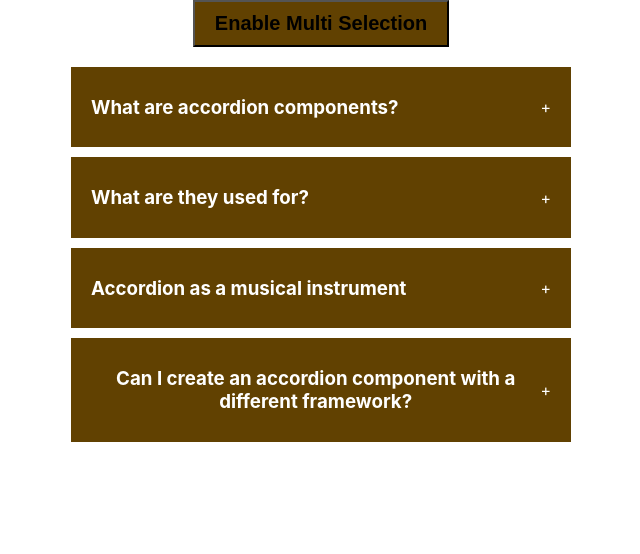
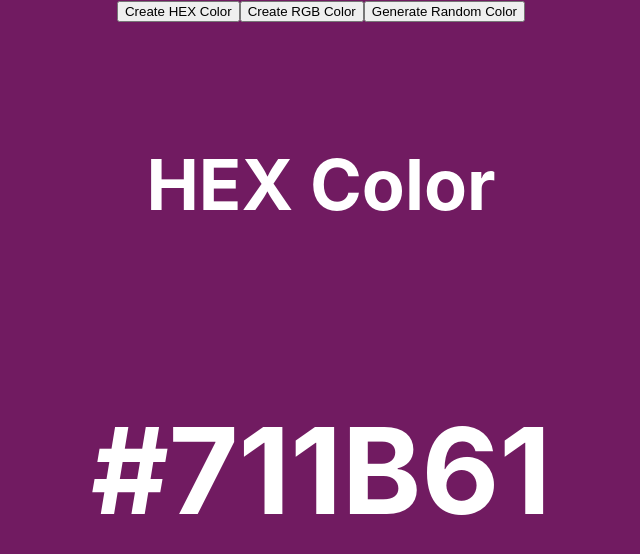
Before and after one commit to biplavbarua/Reactjs_Mini-Project, a React (Create React App) app: page / in a window 1280 px wide. Shown: the top 554 px of the page, without its empty margins (319-959 px from the left). Built offline with nearby package versions, Linux system fonts and the light colour scheme.

Commit message:
Random-Color Generator

```diff
--- a/src/App.js
+++ b/src/App.js
@@ -1,12 +1,16 @@
-
-import './App.css';
-import Accordian from './components/accordian';
+import "./App.css";
+import Accordian from "./components/accordian";
+import RandomColor from "./components/random-color";
 
 function App() {
   return (
     <div className="App">
-      {/* Accordinan Component */}
-      <Accordian/>
+      {/* Accordian Component */}
+      {/* <Accordian /> */}
+
+      {/* Random Color Component */}
+      <RandomColor />
+
     </div>
   );
 }
--- /dev/null
+++ b/src/components/random-color/index.jsx
@@ -0,0 +1,71 @@
+import { useEffect, useState } from "react";
+
+export default function RandomColor() {
+  const [typeOfColor, setTypeOfColor] = useState("hex");
+  const [color, setColor] = useState("#000000");
+
+  function randomColorUtility(length) {
+    return Math.floor(Math.random() * length);
+  }
+
+  function handleCreateRandomHexColor() {
+    // #678765
+    const hex = [1, 2, 3, 4, 5, 6, 7, 8, 9, "A", "B", "C", "D", "E", "F"];
+    let hexColor = "#";
+
+    for (let i = 0; i < 6; i++) {
+      hexColor += hex[randomColorUtility(hex.length)];
+    }
+    setColor(hexColor);
+  }
+
+  function handleCreateRandomRgbColor() {
+    const r = randomColorUtility(256);
+    const g = randomColorUtility(256);
+    const b = randomColorUtility(256);
+
+    setColor(`rgb(${r},${g}, ${b})`);
+  }
+
+  useEffect(() => {
+    if (typeOfColor === "rgb") handleCreateRandomRgbColor();
+    else handleCreateRandomHexColor();
+  }, [typeOfColor]);
+
+  return (
+    <div
+      style={{
+        width: "100vw",
+        height: "100vh",
+        background: color,
+      }}
+    >
+      <button onClick={() => setTypeOfColor("hex")}>Create HEX Color</button>
+      <button onClick={() => setTypeOfColor("rgb")}>Create RGB Color</button>
+      <button
+        onClick={
+          typeOfColor === "hex"
+            ? handleCreateRandomHexColor
+            : handleCreateRandomRgbColor
+        }
+      >
+        Generate Random Color
+      </button>
+      <div
+        style={{
+          display: "flex",
+          justifyContent: "center",
+          alignItems: "center",
+          color: "#fff",
+          fontSize: "60px",
+          marginTop: "50px",
+          flexDirection  :'column',
+          gap :'20px'
+        }}
+      >
+        <h3>{typeOfColor === "rgb" ? "RGB Color" : "HEX Color"}</h3>
+        <h1>{color}</h1>
+      </div>
+    </div>
+  );
+}
```
